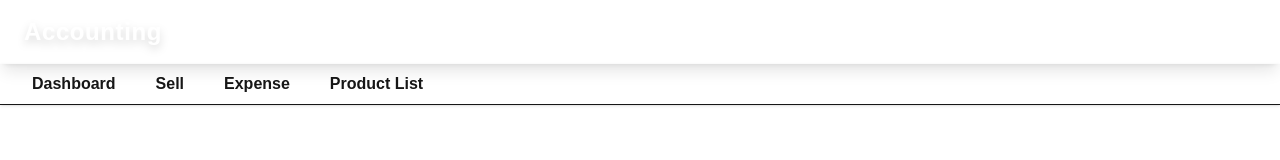
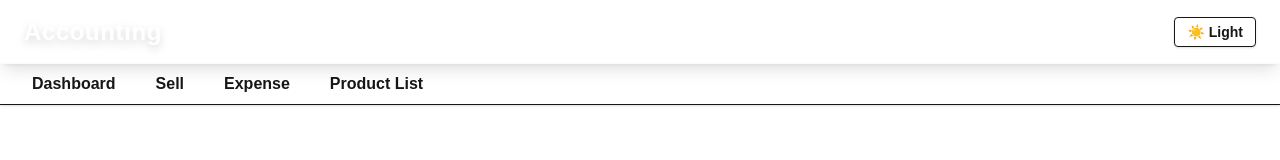
Before and after one commit to majidorc/travel-accounting, a Next.js app: page / in a window 1280 px wide. Shown: the top 160 px of the page. Built offline with nearby package versions, Linux system fonts and the light colour scheme.

Commit message:
feat: add light/dark mode toggle and improve menu readability

```diff
--- a/app/layout.tsx
+++ b/app/layout.tsx
@@ -2,6 +2,7 @@ import type { Metadata } from "next";
 import { Geist, Geist_Mono } from "next/font/google";
 import "./globals.css";
 import Link from 'next/link';
+import { useEffect, useState } from 'react';
 
 const geistSans = Geist({
   variable: "--font-geist-sans",
@@ -25,26 +26,60 @@ const navLinks = [
   { href: '/products', label: 'Product List' },
 ];
 
+function ThemeToggle() {
+  const [theme, setTheme] = useState('system');
+  useEffect(() => {
+    const root = window.document.documentElement;
+    const initial = window.matchMedia('(prefers-color-scheme: dark)').matches ? 'dark' : 'light';
+    setTheme(localStorage.theme || initial);
+    if (localStorage.theme === 'dark' || (!('theme' in localStorage) && initial === 'dark')) {
+      root.classList.add('dark');
+    } else {
+      root.classList.remove('dark');
+    }
+  }, []);
+  const toggle = () => {
+    const root = window.document.documentElement;
+    if (root.classList.contains('dark')) {
+      root.classList.remove('dark');
+      localStorage.theme = 'light';
+      setTheme('light');
+    } else {
+      root.classList.add('dark');
+      localStorage.theme = 'dark';
+      setTheme('dark');
+    }
+  };
+  return (
+    <button
+      aria-label="Toggle Dark Mode"
+      onClick={toggle}
+      className="ml-auto px-3 py-1 rounded text-sm font-bold border border-tropicalBlue dark:border-white bg-white dark:bg-tropicalBlue text-tropicalBlue dark:text-white shadow hover:bg-tropicalBlue/10 dark:hover:bg-white/10 transition"
+    >
+      {theme === 'dark' ? '🌙 Dark' : '☀️ Light'}
+    </button>
+  );
+}
+
 export default function RootLayout({
   children,
 }: Readonly<{
   children: React.ReactNode;
 }>) {
   return (
-    <html lang="en">
-      <body
-        className={`${geistSans.variable} ${geistMono.variable} antialiased bg-cream min-h-screen`}
-      >
-        <header className="sticky top-0 z-30 w-full flex items-center gap-4 px-6 py-4 bg-tropicalBlue shadow-lg">
+    <html lang="en" suppressHydrationWarning>
+      <body className="bg-cream dark:bg-black min-h-screen transition-colors">
+        <header className="sticky top-0 z-30 w-full flex items-center gap-4 px-6 py-4 bg-tropicalBlue dark:bg-black shadow-lg">
           <span className="text-2xl font-bold text-white tracking-wide drop-shadow-lg">Accounting</span>
+          <div className="ml-auto"><ThemeToggle /></div>
         </header>
-        <nav className="sticky top-[64px] z-20 w-full bg-white/90 backdrop-blur border-b border-tropicalBlue shadow-sm">
+        <nav className="sticky top-[64px] z-20 w-full bg-white/90 dark:bg-black/90 backdrop-blur border-b border-tropicalBlue dark:border-white shadow-sm">
           <ul className="flex flex-wrap gap-2 w-full justify-center md:justify-start px-4 py-2">
             {navLinks.map(link => (
               <li key={link.href}>
                 <Link
                   href={link.href}
-                  className={`px-4 py-2 rounded-lg font-semibold transition-all duration-150 hover:bg-tropicalBlue/20 hover:text-tropicalBlue focus:bg-tropicalBlue/30 focus:text-tropicalBlue`}
+                  className="px-4 py-2 rounded-lg font-semibold transition-all duration-150 text-tropicalBlue dark:text-brightYellow hover:bg-tropicalBlue/20 hover:text-tropicalBlue dark:hover:bg-white/10 dark:hover:text-white focus:bg-tropicalBlue/30 focus:text-tropicalBlue dark:focus:bg-white/10 dark:focus:text-white"
                 >
                   {link.label}
                 </Link>
```
